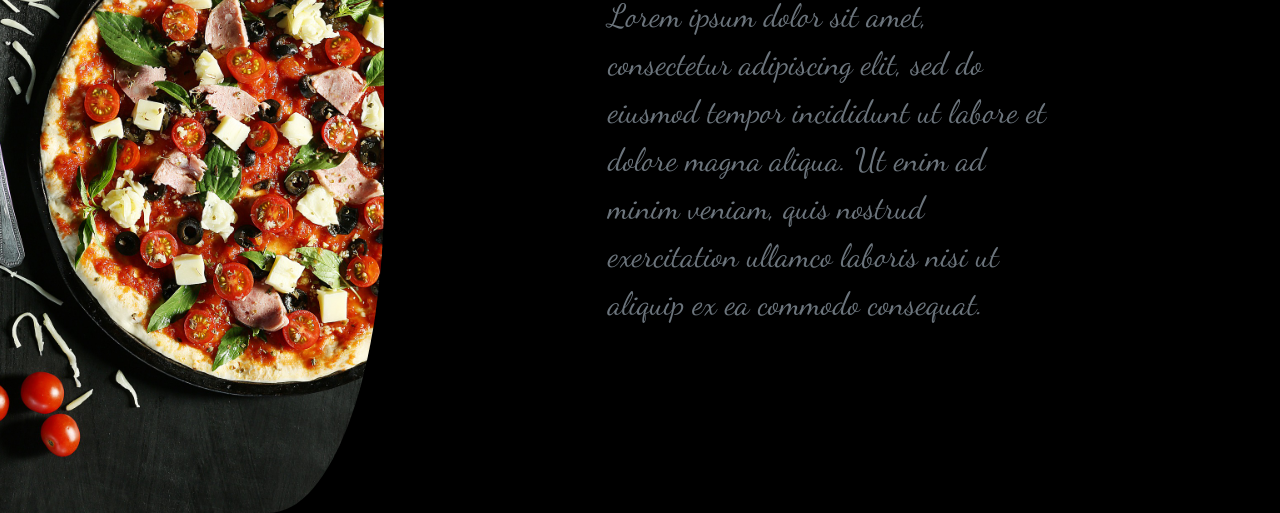
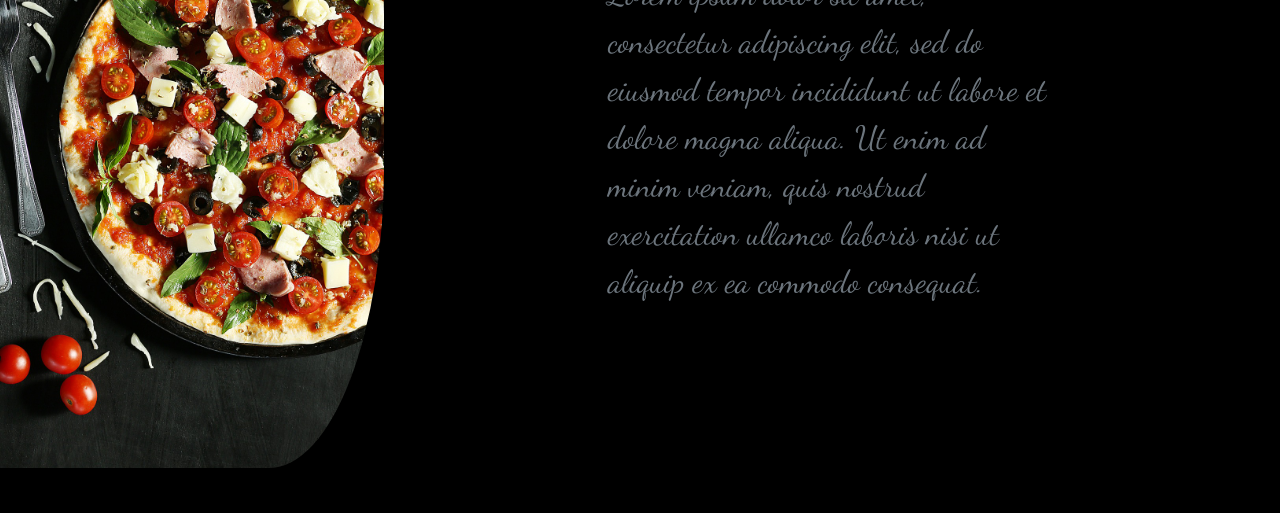
Before and after one commit to TomasGazda/Odin-Restaurant_page, a website built with webpack: page src/assets/index.html in a window 1280 px wide. Shown: the part 332-845 px from the top of the page. After the commit the page ends 800 px from the top, so only its background shows below. Built offline with nearby package versions, Linux system fonts and the light colour scheme.

Commit message:
small updates in html

```diff
--- a/src/assets/index.html
+++ b/src/assets/index.html
@@ -35,7 +35,7 @@
         </div>
 
       </nav>
-      <div id="content" class="container-fluid d-flex flex-column align-items-stretch  h-100 p-0">
+      <div id="content" class="container-fluid d-flex flex-column align-items-stretch p-0">
 
 
 
--- a/src/assets/style.css
+++ b/src/assets/style.css
@@ -2,9 +2,17 @@
 body{
     font-family: 'Dancing Script', cursive;
     background: black;
+    display: flex;
+    flex-direction: column;
+
 
 
 }
+
+#content{
+    flex:1;
+}
+
 #pills-home-tab.active,#pills-profile-tab.active,#pills-contact-tab.active{
     background-color: rgba(0, 0, 0, 0);
     border-radius: 0;
```
Also changed, not shown: dist/index.css, dist/index.html.
